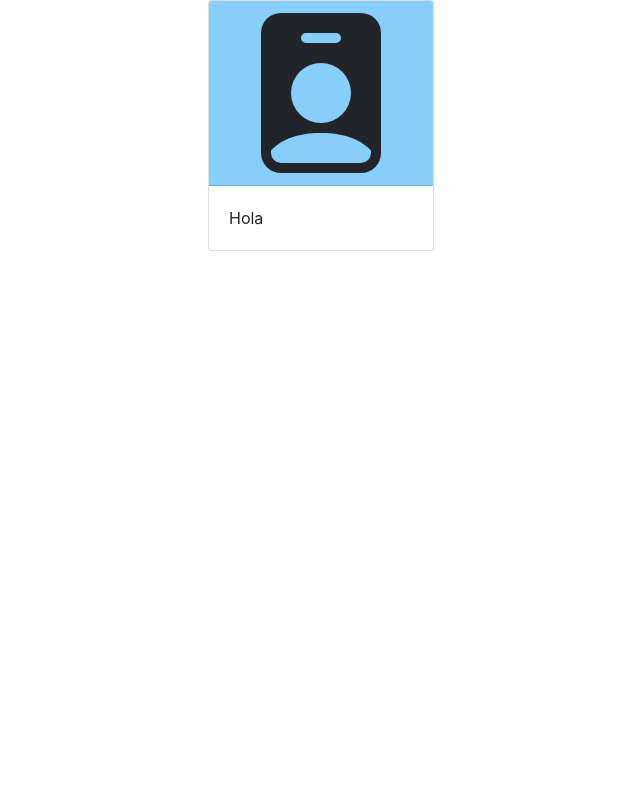
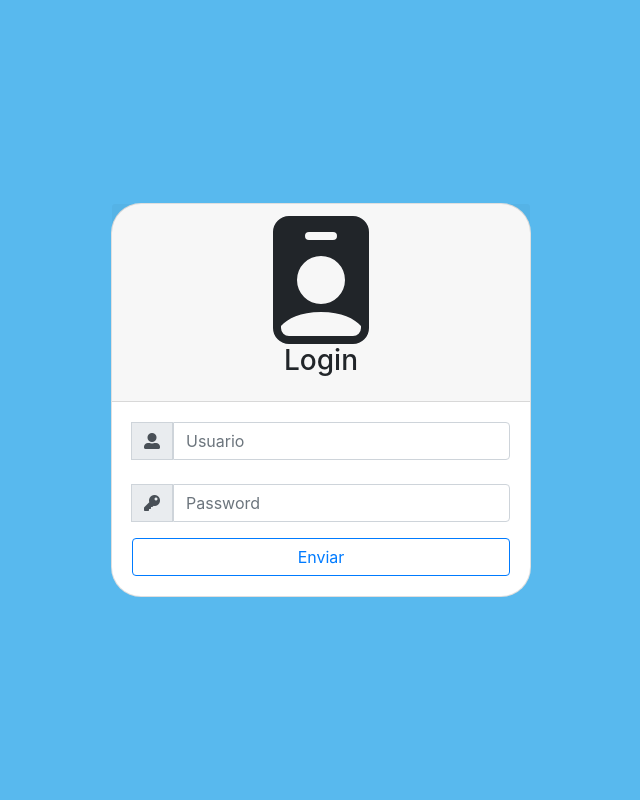
Before and after one commit to btTHN/incidencias, a PHP site: page /login.php in a window 1280 px wide. Shown: the whole page, without its empty margins (319-959 px from the left). Run offline with PHP 8.4, Linux system fonts and the light colour scheme; some libraries are stand-ins or nearby versions.

Commit message:
version final login.php

```diff
--- a/login.php
+++ b/login.php
@@ -7,31 +7,72 @@
     <title>Document</title>
     <link rel="stylesheet" href="https://cdn.jsdelivr.net/npm/bootstrap@4.5.3/dist/css/bootstrap.min.css"
         integrity="sha384-TX8t27EcRE3e/ihU7zmQxVncDAy5uIKz4rEkgIXeMed4M0jlfIDPvg6uqKI2xXr2" crossorigin="anonymous">
+    <script src="https://ajax.googleapis.com/ajax/libs/jquery/3.3.1/jquery.min.js"></script>
+    <link rel="stylesheet" href="https://use.fontawesome.com/releases/v5.6.1/css/all.css"
+        integrity="sha384-gfdkjb5BdAXd+lj+gudLWI+BXq4IuLW5IT+brZEZsLFm++aCMlF1V92rMkPaX4PP" crossorigin="anonymous">
     <style>
+    html {
+        height: 100%;
+        margin: 0;
+        padding: 0;
+    }
+
+    body {
+        background-color: #58b9ee;
+        height: 100%;
+    }
+
     .card-header {
         text-align: center;
-        background-color: lightskyblue;
     }
 
     .container {
-        width: 20%;
         margin: auto;
+        display: flex;
+        height: auto;
+        justify-content: center;
+        align-items: center;
+    }
+
+    .card {
+        width: 420px;
+        border-radius: 30px;
     }
     </style>
 </head>
 
 <body>
-    <div class="container">
-        <div class="card tarjetas">
+    <div class="container h-100 w-50">
+        <div class="card tarjetas ">
             <div class="card-header">
-                <svg width="10em" height="10em" viewBox="0 0 16 16" class="bi bi-person-badge-fill" fill="currentColor"
+                <svg width="8em" height="8em" viewBox="0 0 16 16" class="bi bi-person-badge-fill" fill="currentColor"
                     xmlns="http://www.w3.org/2000/svg">
                     <path fill-rule="evenodd"
                         d="M2 2a2 2 0 0 1 2-2h8a2 2 0 0 1 2 2v12a2 2 0 0 1-2 2H4a2 2 0 0 1-2-2V2zm4.5 0a.5.5 0 0 0 0 1h3a.5.5 0 0 0 0-1h-3zM8 11a3 3 0 1 0 0-6 3 3 0 0 0 0 6zm5 2.755C12.146 12.825 10.623 12 8 12s-4.146.826-5 1.755V14a1 1 0 0 0 1 1h8a1 1 0 0 0 1-1v-.245z" />
                 </svg>
+                <h3 class="card-title">Login</h3>
             </div>
-            <div class="card-body">Hola</div>
+            <div class="card-body">
+                <form action="" method="post">
+                    <div class="input-group mb-4">
+                        <div class="input-group-append">
+                            <span class="input-group-text"><i class="fas fa-user-alt"></i></span>
+                        </div>
+                        <input type="text" class="form-control" placeholder="Usuario">
+                    </div>
+                    <div class="input-group mb-3">
+                        <div class="input-group-append">
+                            <span class="input-group-text"><i class="fas fa-key"></i></span>
+                        </div>
+                        <input type="password" class="form-control" placeholder="Password">
+                    </div>
+                    <div class="input-group">
+                        <button type="submit" class="btn btn-outline-primary btn-block">Enviar</button>
+                </form>
+            </div>
         </div>
+
+    </div>
     </div>
 </body>
 
```
